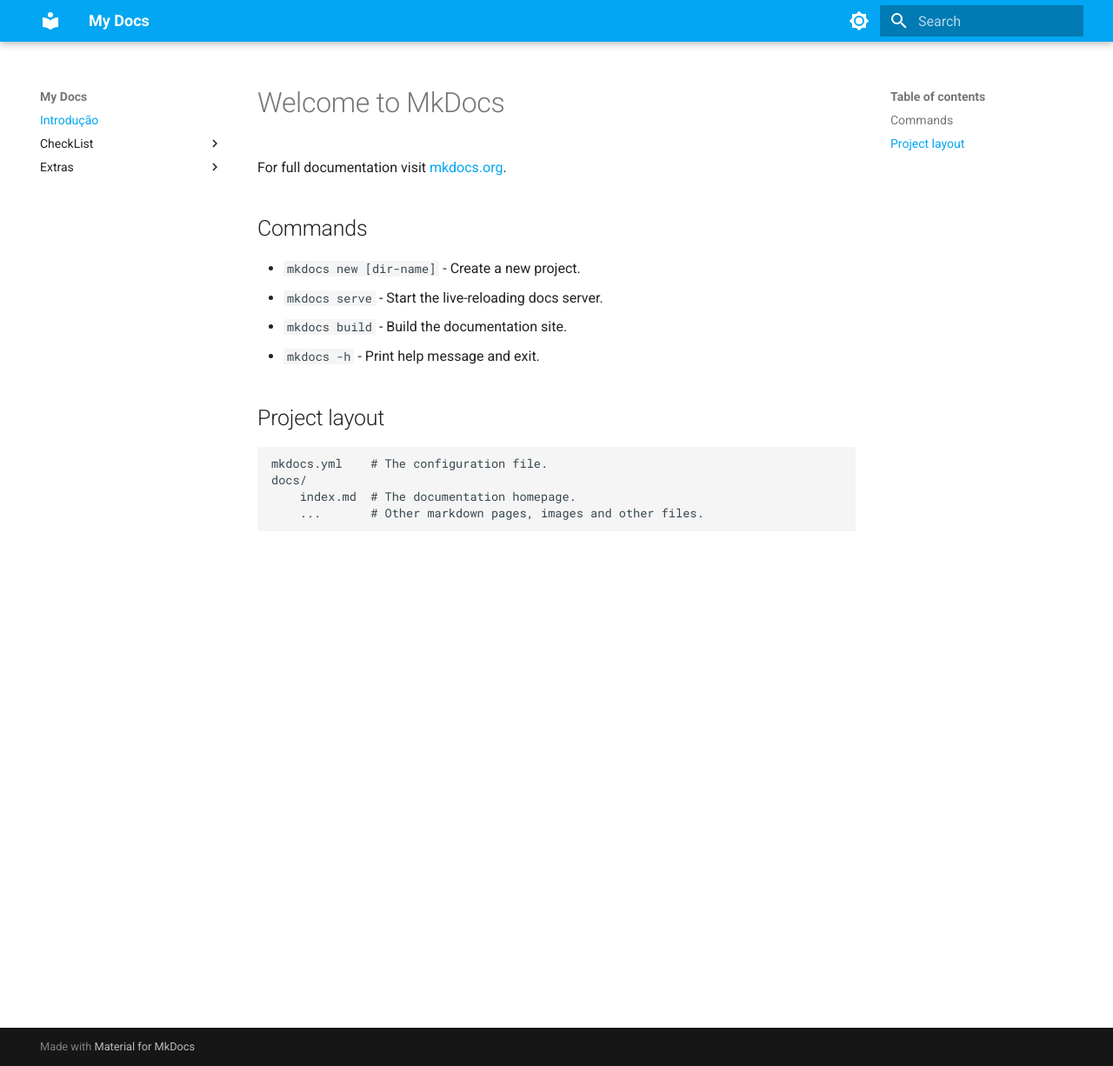
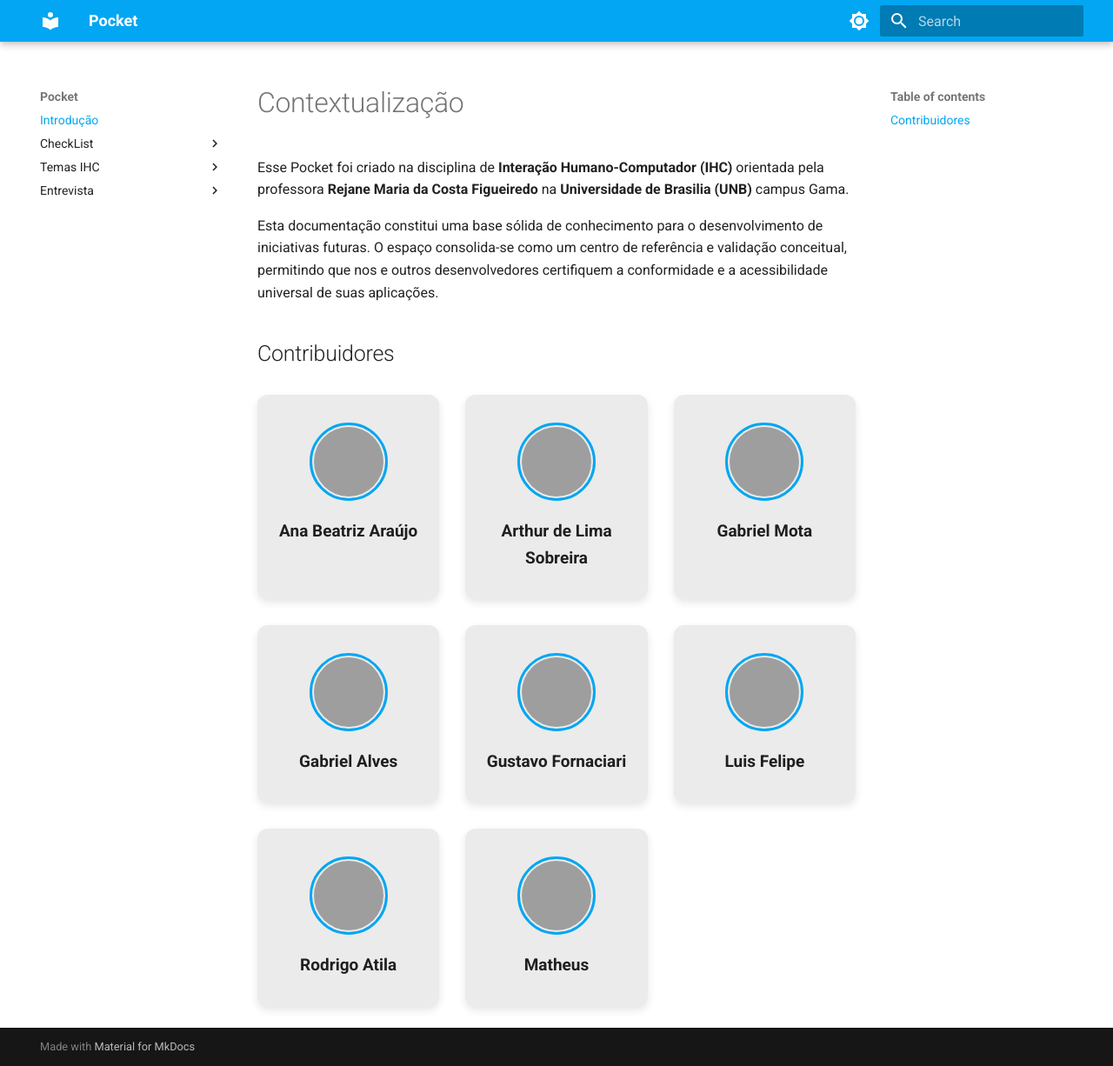
Before and after one commit to UnB-IHC/IHC-2026.1-Grupo02, an MkDocs documentation site: the page built from docs/index.md, in a window 1280 px wide and 1226 px high. Shown: the whole window at 87% size. Built offline with MkDocs 1.6.1 and Material for MkDocs 9.7.7, drawn with Linux system fonts in a browser that asks for light colours; grey boxes are pictures that could not be loaded.

Commit message:
Pagina de Contextualizacao

```diff
--- /dev/null
+++ b/docs/assets/css/contribuidores.css
@@ -0,0 +1,65 @@
+.contributors-grid {
+    display: grid;
+    grid-template-columns: repeat(auto-fill, minmax(160px, 1fr));
+    gap: 1.5rem;
+    margin-top: 1.5rem;
+    margin-bottom: 2rem;
+}
+
+.contributor-card {
+    background-color: var(--md-default-bg-color);
+    background-image: linear-gradient(rgba(0, 0, 0, 0.08), rgba(0, 0, 0, 0.08));
+    border: 2px solid transparent;
+    border-radius: 12px;
+    padding: 1.5rem 1rem;
+    display: flex;
+    flex-direction: column;
+    align-items: center;
+    text-decoration: none !important;
+    transition: transform 0.4s ease, box-shadow 0.4s ease, border-color 0.4s ease;
+    box-shadow: 0 4px 10px rgba(0, 0, 0, 0.1);
+}
+
+[data-md-color-scheme="slate"] .contributor-card {
+    background-image: linear-gradient(rgba(255, 255, 255, 0.05), rgba(255, 255, 255, 0.05));
+    box-shadow: 0 4px 10px rgba(0, 0, 0, 0.3);
+}
+
+.contributor-avatar {
+    margin-bottom: 1rem;
+    border-radius: 50%;
+    border: 3px solid var(--md-primary-fg-color);
+    padding: 2px;
+    transition: transform 0.4s ease, box-shadow 0.4s ease;
+}
+
+.contributor-avatar img {
+    width: 80px;
+    height: 80px;
+    border-radius: 50%;
+    object-fit: cover;
+    display: block;
+}
+
+.contributor-name {
+    font-weight: bold;
+    font-size: 0.95rem;
+    color: var(--md-default-fg-color);
+    text-align: center;
+    transition: color 0.4s ease;
+}
+
+.contributor-card:hover {
+    border-color: var(--md-primary-fg-color);
+    transform: translateY(-5px);
+    box-shadow: 0 8px 20px rgba(var(--md-primary-fg-color--rgb), 0.3);
+}
+
+.contributor-card:hover .contributor-avatar {
+    transform: scale(1.1);
+    box-shadow: 0 0 15px rgba(var(--md-primary-fg-color--rgb), 0.6);
+}
+
+.contributor-card:hover .contributor-name {
+    color: var(--md-primary-fg-color);
+}
--- a/docs/index.md
+++ b/docs/index.md
@@ -1,17 +1,65 @@
-# Welcome to MkDocs
+# Contextualização
 
-For full documentation visit [mkdocs.org](https://www.mkdocs.org).
+Esse Pocket foi criado na disciplina de **Interação Humano-Computador (IHC)** orientada pela professora **Rejane Maria da Costa Figueiredo** na **Universidade de Brasilia (UNB)** campus Gama.
 
-## Commands
+Esta documentação constitui uma base sólida de conhecimento para o desenvolvimento de iniciativas futuras. O espaço consolida-se como um centro de referência e validação conceitual, permitindo que nos e outros desenvolvedores certifiquem a conformidade e a acessibilidade universal de suas aplicações.
 
-* `mkdocs new [dir-name]` - Create a new project.
-* `mkdocs serve` - Start the live-reloading docs server.
-* `mkdocs build` - Build the documentation site.
-* `mkdocs -h` - Print help message and exit.
+## Contribuidores
 
-## Project layout
+<div class="contributors-grid">
+  <a href="https://github.com/AnnaBeatrizAraujo" target="_blank" class="contributor-card">
+    <div class="contributor-avatar">
+      <img src="https://github.com/AnnaBeatrizAraujo.png" alt="Ana Beatriz Araújo">
+    </div>
+    <span class="contributor-name">Ana Beatriz Araújo</span>
+  </a>
 
-    mkdocs.yml    # The configuration file.
-    docs/
-        index.md  # The documentation homepage.
-        ...       # Other markdown pages, images and other files.
+  <a href="https://github.com/arthor13" target="_blank" class="contributor-card">
+    <div class="contributor-avatar">
+      <img src="https://github.com/arthor13.png" alt="Arthur de Lima Sobreira">
+    </div>
+    <span class="contributor-name">Arthur de Lima Sobreira</span>
+  </a>
+
+  <a href="https://github.com/Gabro-MO" target="_blank" class="contributor-card">
+    <div class="contributor-avatar">
+      <img src="https://github.com/Gabro-MO.png" alt="Gabro Mota">
+    </div>
+    <span class="contributor-name">Gabriel Mota</span>
+  </a>
+
+  <a href="https://github.com/GdevAlves" target="_blank" class="contributor-card">
+    <div class="contributor-avatar">
+      <img src="https://github.com/GdevAlves.png" alt="Gabriel Alves">
+    </div>
+    <span class="contributor-name">Gabriel Alves</span>
+  </a>
+
+  <a href="https://github.com/GUGOFO" target="_blank" class="contributor-card">
+    <div class="contributor-avatar">
+      <img src="https://github.com/GUGOFO.png" alt="Gustavo Fornaciari">
+    </div>
+    <span class="contributor-name">Gustavo Fornaciari</span>
+  </a>
+
+  <a href="https://github.com/Luizinoo" target="_blank" class="contributor-card">
+    <div class="contributor-avatar">
+      <img src="https://github.com/Luizinoo.png" alt="Luis Felipe">
+    </div>
+    <span class="contributor-name">Luis Felipe</span>
+  </a>
+
+  <a href="https://github.com/Rodrigoatila09" target="_blank" class="contributor-card">
+    <div class="contributor-avatar">
+      <img src="https://github.com/Rodrigoatila09.png" alt="Rodrigo Atila">
+    </div>
+    <span class="contributor-name">Rodrigo Atila</span>
+  </a>
+
+  <a href="https://github.com/mcn0217" target="_blank" class="contributor-card">
+    <div class="contributor-avatar">
+      <img src="https://github.com/mcn0217.png" alt="Matheus">
+    </div>
+    <span class="contributor-name">Matheus</span>
+  </a>
+</div>
--- a/mkdocs.yml
+++ b/mkdocs.yml
@@ -1,4 +1,4 @@
-site_name: My Docs
+site_name: Pocket
 
 theme:
   name: material
@@ -22,22 +22,26 @@
   - Introdução: index.md
   - CheckList:
       - Desenvolvimento Web: CheckList/Desenvolvimento Web.md
-      - Design: CheckList/Desing.md
+      - Design e Conteúdo: CheckList/Desing.md
+      - Ferramentas de Acessibilidade: CheckList/Ferramentas de Acessibilidade.md
+      - Geração de Conteúdo: CheckList/Geração de Conteudo.md
       - Gestão de Projetos: CheckList/Gestao de Projetos.md
-      - Geração de Conteúdo: CheckList/Geração de Conteudo.md
       - Heurística de Nielsen: CheckList/Heuristica de Nielsen.md
-      - Ferramentas de Acessibilidade: CheckList/Ferramentas de Acessibilidade.md
       - Resultado da Acessibilidade: CheckList/Resultado da Acessibilidade.md
-  - Extras:
-      - UX Design: Extras/UX Design.md
-      - Personas: Extras/Personas.md
-      - User Journey X User Flows: Extras/User Journey X User Flows.md
-      - BluePrint: Extras/BluePrint.md
-      - Design Empático: Extras/Design Empatico.md
-      - PPTs e PDFs Acessíveis: Extras/PPTs e PDFs acessiveis.md
+  - Temas IHC:
+      - UX Design: TemasIHC/UX Design.md
+      - Personas: TemasIHC/Personas.md
+      - User Journey X User Flows: TemasIHC/User Journey X User Flows.md
+      - BluePrint: TemasIHC/BluePrint.md
+      - Design Empático: TemasIHC/Design Empatico.md
+      - PPTs e PDFs Acessíveis: TemasIHC/PPTs e PDFs acessiveis.md
+  - Entrevista:
+      - Think out Loud: Entrevista/Think out Loud.md
+      - Roteiro: Entrevista/Roteiro.md
 
 extra_css:
   - assets/css/checklist.css
+  - assets/css/contribuidores.css
 
 extra_javascript:
   - assets/js/checklist-database.js
```
Also changed, not shown: docs/Entrevista/Roteiro.md (added), docs/Entrevista/Think out Loud.md (added), docs/TemasIHC/BluePrint.md (added), docs/TemasIHC/Design Empatico.md (added), docs/TemasIHC/PPTs e PDFs acessiveis.md (added), docs/TemasIHC/Personas.md (added), docs/TemasIHC/UX Design.md (added), docs/TemasIHC/User Journey X User Flows.md (added), 1 other file.
